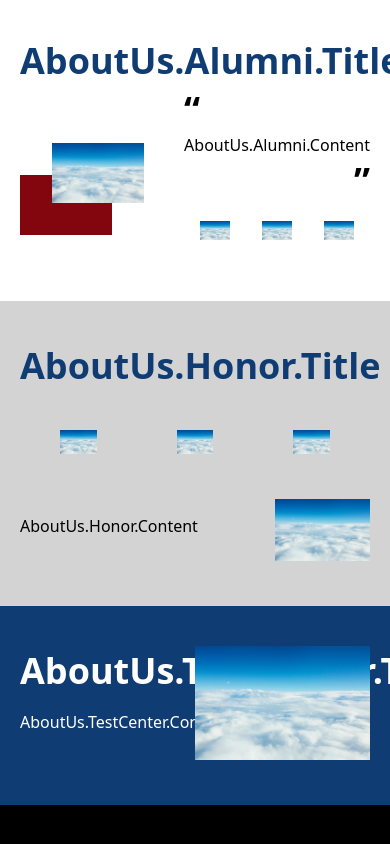
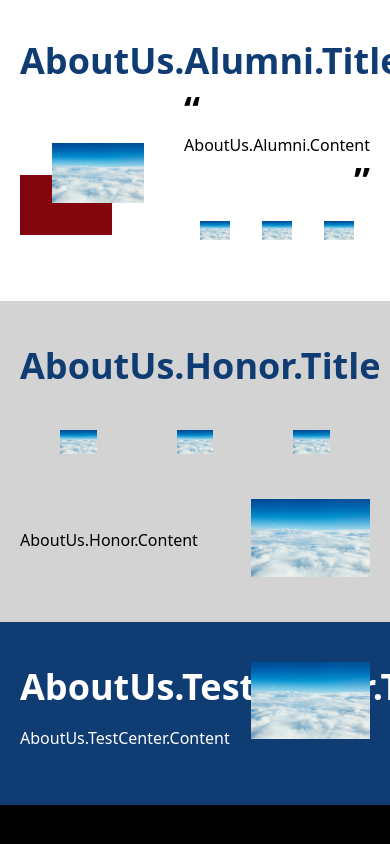
Before and after one commit to BAID-CSClub/baid-website-next, a Vue app: page /about in a window 390 px wide. Shown: the part 1031-1875 px from the top of the page. Built offline with nearby package versions, Linux system fonts and the light colour scheme.

Commit message:
Update desktop AboutUs & create mobile AboutUs

```diff
--- /dev/null
+++ b/src/components/DesktopAboutUs/AlumniSection.vue
@@ -0,0 +1,40 @@
+<template>
+    <section class="section">
+        <div id="alumni" class="p-y-10 font-sans flex-col">
+            <h2 class="color-[var(--standard-blue)] text-9 text-left ma-0">
+                {{ $t("AboutUs.Alumni.Title") }}
+            </h2>
+            <div class="flex">
+                <div style="flex: 1" class="pr-5 flex pl-8 items-center">
+                    <img :src="homeBg1" style="max-width: 100%;
+        max-height: 100%;" alt="pic1" class="alumni-big-pic" />
+                </div>
+                <div style="flex: 2" class="flex-col pl-5">
+                    <div>
+                        <div class="text-9 font-700">“</div>
+                        {{ $t("AboutUs.Alumni.Content") }}
+                        <div class="text-9 font-700 text-right">”</div>
+                    </div>
+                    <div class="flex">
+                        <div class="alumni-small-pic">
+                            <img :src="homeBg1" style="max-width: 100%;
+        max-height: 100%;" alt="pic1" />
+                        </div>
+                        <div class="alumni-small-pic">
+                            <img :src="homeBg1" style="max-width: 100%;
+        max-height: 100%;" alt="pic1" />
+                        </div>
+                        <div class="alumni-small-pic">
+                            <img :src="homeBg1" style="max-width: 100%;
+        max-height: 100%;" alt="pic1" />
+                        </div>
+                    </div>
+                </div>
+            </div>
+        </div>
+    </section>
+</template>
+
+<script setup>
+import homeBg1 from '../../assets/images/homeBg1.jpg?webp'
+</script>
--- /dev/null
+++ b/src/components/DesktopAboutUs/HonorSection.vue
@@ -0,0 +1,34 @@
+<template>
+    <section class="section">
+        <div id="honor" class="p-y-10 font-sans flex-col">
+            <h2 class="color-[var(--standard-blue)] text-9 text-left ma-0">
+                {{ $t("AboutUs.Honor.Title") }}
+            </h2>
+            <div class="flex pt-10 pb-10">
+                <div class="honor-small-pic">
+                    <img :src="homeBg1" style="max-width: 100%;
+        max-height: 100%;" alt="pic1" />
+                </div>
+                <div class="honor-small-pic">
+                    <img :src="homeBg1" style="max-width: 100%;
+        max-height: 100%;" alt="pic1" />
+                </div>
+                <div class="honor-small-pic">
+                    <img :src="homeBg1" style="max-width: 100%;
+        max-height: 100%;" alt="pic1" />
+                </div>
+            </div>
+            <div class="flex items-center">
+                <p style="width: 50%;" class="pr-7">{{ $t("AboutUs.Honor.Content") }}</p>
+                <div style="width: 50%;" class="pl-7">
+                    <img :src="homeBg1" style="max-width: 100%;
+        max-height: 100%;" alt="pic1" />
+                </div>
+            </div>
+        </div>
+    </section>
+</template>
+
+<script setup>
+import homeBg1 from '../../assets/images/homeBg1.jpg?webp'
+</script>
--- /dev/null
+++ b/src/components/DesktopAboutUs/TestCenterSection.vue
@@ -0,0 +1,20 @@
+<template>
+    <section class="section">
+        <div id="test-center" class="p-y-10 font-sans flex">
+            <div class="text-white flex-col w-1/2 pr-7">
+                <h2 class="text-9 ma-0">
+                    {{ $t("AboutUs.TestCenter.Title") }}
+                </h2>
+                <p> {{ $t("AboutUs.TestCenter.Content") }}</p>
+            </div>
+            <div style="width: 50%" class="pl-7">
+                <img :src="homeBg1" style="max-width: 100%;
+        max-height: 100%;" alt="pic1" />
+            </div>
+        </div>
+    </section>
+</template>
+
+<script setup>
+import homeBg1 from '../../assets/images/homeBg1.jpg?webp'
+</script>
--- a/src/views/desktop/AboutUs.vue
+++ b/src/views/desktop/AboutUs.vue
@@ -3,88 +3,13 @@
     <CarouselHorizontal :images="[homeBg1, homeBg2]">
       <h1 class="text-18 font-300 font-sans color-white">SOME TEXT</h1>
     </CarouselHorizontal>
-    <FirstSection />
-    <section class="section">
-      <div id="alumni" class="p-y-10 font-sans flex-col">
-        <h2 class="color-[var(--standard-blue)] text-9 text-left ma-0">
-          {{ $t("AboutUs.Alumni.Title") }}
-        </h2>
-        <div class="flex">
-          <div style="flex: 1" class="pr-5 flex pl-8 items-center">
-            <img :src="homeBg1" style="max-width: 100%;
-        max-height: 100%;" alt="pic1" class="alumni-big-pic" />
-          </div>
-          <div style="flex: 2" class="flex-col pl-5">
-            <div>
-              <div class="text-9 font-700">“</div>
-              {{ $t("AboutUs.Alumni.Content") }}
-              <div class="text-9 font-700 text-right">”</div>
-            </div>
-            <div class="flex">
-              <div class="alumni-small-pic">
-                <img :src="homeBg1" style="max-width: 100%;
-        max-height: 100%;" alt="pic1" />
-              </div>
-              <div class="alumni-small-pic">
-                <img :src="homeBg1" style="max-width: 100%;
-        max-height: 100%;" alt="pic1" />
-              </div>
-              <div class="alumni-small-pic">
-                <img :src="homeBg1" style="max-width: 100%;
-        max-height: 100%;" alt="pic1" />
-              </div>
-            </div>
-          </div>
-        </div>
-      </div>
-    </section>
-
+    <VisionSection />
+    <AlumniSection />
     <div class="bg-[lightgrey]">
-    <section class="section">
-      <div id="honor" class="p-y-10 font-sans flex-col">
-        <h2 class="color-[var(--standard-blue)] text-9 text-left ma-0">
-          {{ $t("AboutUs.Honor.Title") }}
-        </h2>
-        <div class="flex pt-10 pb-10">
-          <div class="honor-small-pic">
-            <img :src="homeBg1" style="max-width: 100%;
-        max-height: 100%;" alt="pic1" />
-          </div>
-          <div class="honor-small-pic">
-            <img :src="homeBg1" style="max-width: 100%;
-        max-height: 100%;" alt="pic1" />
-          </div>
-          <div class="honor-small-pic">
-            <img :src="homeBg1" style="max-width: 100%;
-        max-height: 100%;" alt="pic1" />
-          </div>
-        </div>
-        <div class="flex">
-          <p style="width: 50%;" class="pr-10">{{ $t("AboutUs.Honor.Content") }}</p>
-          <div style="width: 50%;" class="pl-10">
-            <img :src="homeBg1" style="max-width: 100%;
-        max-height: 100%;" alt="pic1" />
-          </div>
-        </div>
-      </div>
-    </section>
+      <HonorSection />
     </div>
-
     <div class="bg-[var(--standard-blue)]">
-    <section class="section">
-      <div id="test-center" class="p-y-10 font-sans flex">
-        <div class="text-white flex-col w-1/2">
-          <h2 class="text-9 ma-0">
-            {{ $t("AboutUs.TestCenter.Title") }}
-          </h2>
-          <p> {{ $t("AboutUs.TestCenter.Content") }}</p>
-        </div>
-        <div style="width: 50%">
-          <img :src="homeBg1" style="max-width: 100%;
-        max-height: 100%;" alt="pic1" />
-        </div>
-      </div>
-    </section>
+      <TestCenterSection />
     </div>
   </div>
 </template>
@@ -93,7 +18,11 @@
 import homeBg1 from '../../assets/images/homeBg1.jpg?webp'
 import homeBg2 from '../../assets/images/homeBg2.jpg?webp'
 
-import FirstSection from '../../components/DesktopAboutUs/FirstSection.vue'
+import VisionSection from '../../components/DesktopAboutUs/VisionSection.vue'
+import AlumniSection from '../../components/DesktopAboutUs/AlumniSection.vue'
+import HonorSection from '../../components/DesktopAboutUs/HonorSection.vue'
+import TestCenterSection from '../../components/DesktopAboutUs/TestCenterSection.vue'
+
 import CarouselHorizontal from '../../components/CarouselHorizontal.vue'
 </script>
 
--- /dev/null
+++ b/src/views/mobile/AboutUs.vue
@@ -0,0 +1,3 @@
+<template>
+    <h1>AboutUs</h1>
+</template>
```
Also changed, not shown: src/components/DesktopAboutUs/VisionSection.vue (renamed from src/components/DesktopAboutUs/FirstSection.vue).
